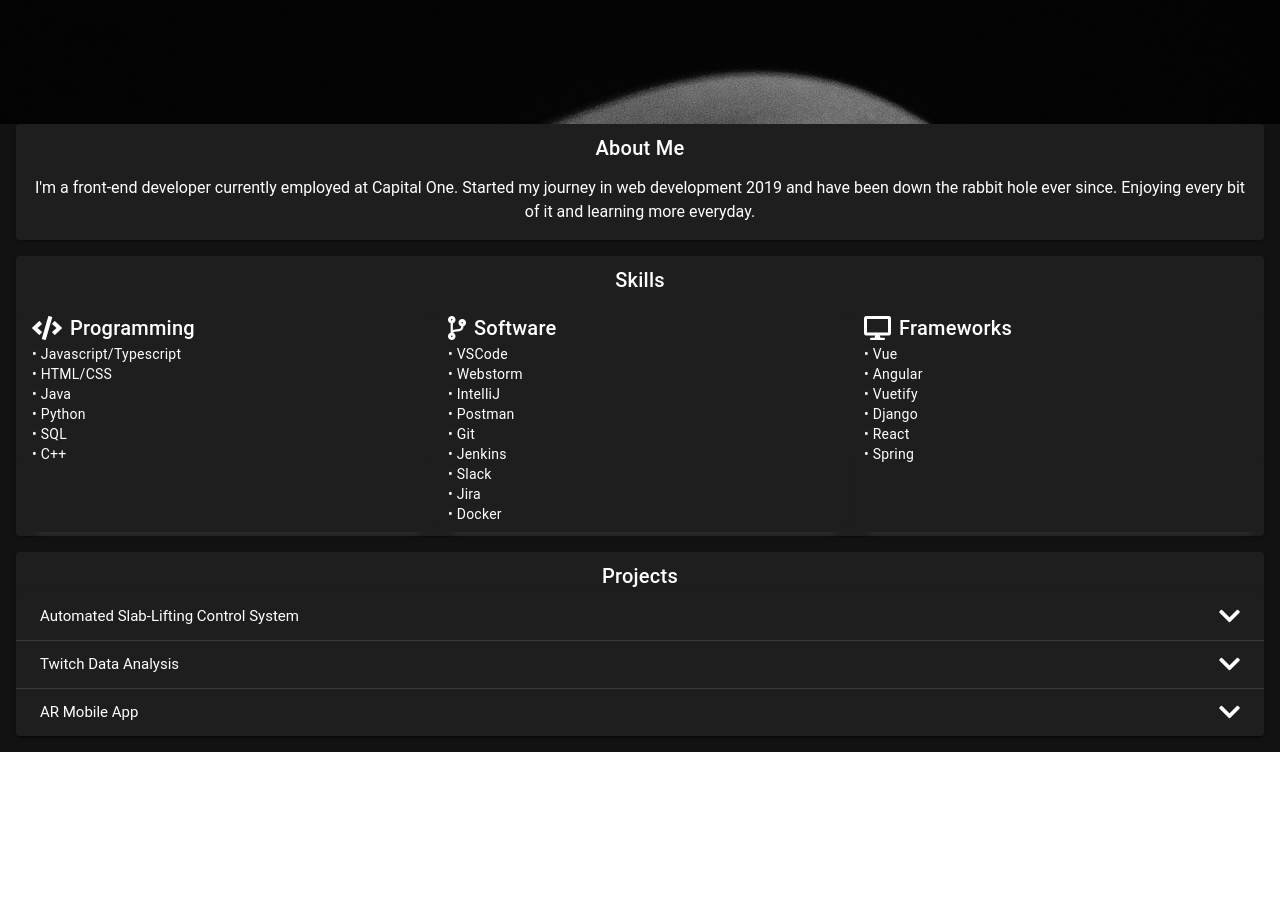
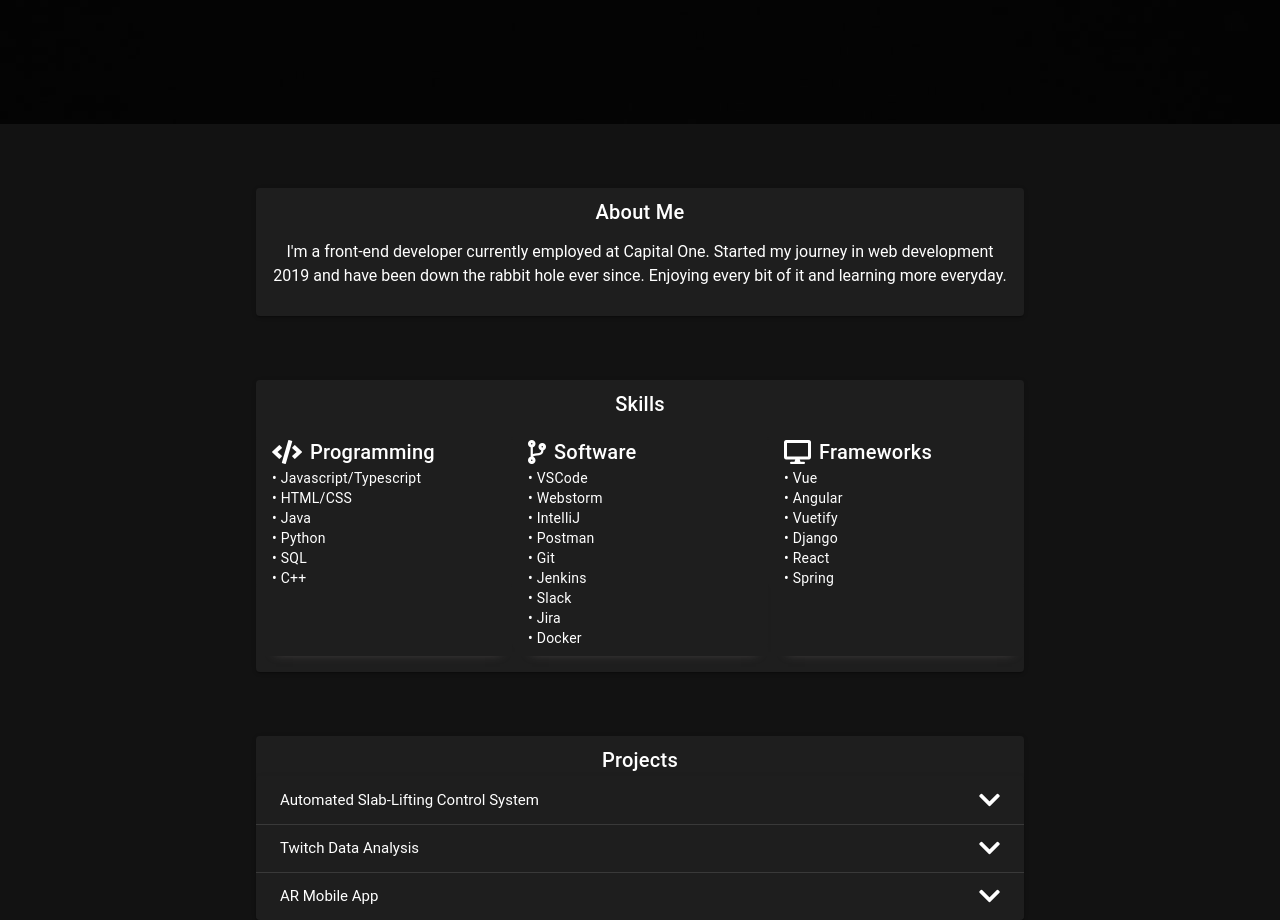
Before and after one commit to SQMoonGit/my-vue-website-portfolio, a Vue app: page / in a window 1280 px wide. Shown: the part 740-1660 px from the top of the page. Before the commit the page ends 1492 px from the top, so only its background shows below. Built offline with nearby package versions, Linux system fonts and the light colour scheme; what vue-google-charts, vue-resource would draw is missing.

Commit message:
css cleanup

```diff
--- a/src/components/ProjectComponent.vue
+++ b/src/components/ProjectComponent.vue
@@ -1,5 +1,5 @@
 <template>
-  <v-card class="ma-4">
+  <v-card class="d-inline-block projects-section">
     <v-card-title class="d-block pt-2 pb-0">Projects</v-card-title>
     <v-expansion-panels>
       <v-expansion-panel>
@@ -11,9 +11,8 @@
           <v-card class="my-2" :elevation="0">
             <v-col>
               <v-row class="mx-2">
-                • Project sponsored by a construction firm called Tella Firma to
-                create a control system for them to automate their slab-lifting
-                process
+                • Project sponsored by construction firm Tella Firma to create a
+                control system to automate their slab-lifting process
               </v-row>
               <v-row class="mx-2">
                 • Worked with a separate mechanical engineering team to produce
@@ -25,7 +24,7 @@
               </v-row>
               <v-row class="mx-2">
                 • Data management was coded in C, data upload and download in
-                Python, and GCP utilized for data storage and host maintenance
+                Python, and GCP for data storage and host maintenance
               </v-row>
               <v-row class="mx-2">
                 • Awarded 1st place in both Fall and Spring UTDesign Expos
@@ -112,6 +111,11 @@ export default class ProjectComponent extends Vue {}
 </script>
 
 <style lang="scss">
+.projects-section {
+  width: 60%;
+  margin: 4rem 4rem 0 4rem;
+}
+
 .link {
   text-decoration: none;
 
--- a/src/views/HomeView.vue
+++ b/src/views/HomeView.vue
@@ -7,7 +7,7 @@
       </v-container>
     </v-parallax>
 
-    <v-card class="pb-1 mx-4 mb-4">
+    <v-card class="d-inline-block sections">
       <v-card-title class="d-block pt-2 pb-0">About Me</v-card-title>
       <v-row class="ma-auto">
         <v-col class="ma-auto"
@@ -18,7 +18,7 @@
       </v-row>
     </v-card>
 
-    <v-card class="pb-1 ma-4">
+    <v-card class="d-inline-block sections">
       <v-card-title class="d-block pt-2">Skills</v-card-title>
       <v-row class="ma-auto">
         <v-col
@@ -92,10 +92,10 @@ export default class HomeView extends Vue {
 </script>
 
 <style lang="scss">
-.project {
-  display: flex;
-  align-items: baseline;
-  padding-left: 1rem;
+.sections {
+  width: 60%;
+  margin: 4rem 4rem 0 4rem;
+  padding-bottom: 1rem;
 }
 
 .skill-cards {
```
